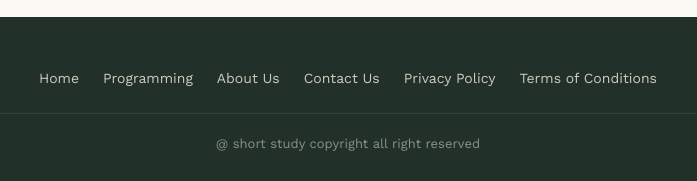
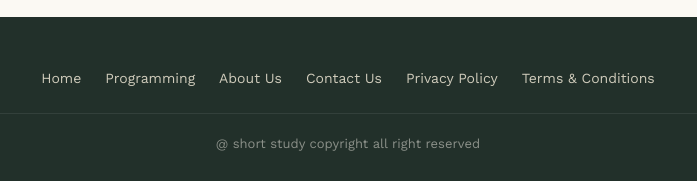
Before and after one commit to Fartiyal821/Short_Study_Official.com, a plain HTML site: page programming.html in a window 1280 px wide. Shown: the part 2436-2617 px from the top of the page, 292-989 px from the left. Drawn offline with nearby package versions, Linux system fonts and the light colour scheme.

Commit message:
Update programming.html

```diff
--- a/programming.html
+++ b/programming.html
@@ -683,7 +683,7 @@ html, body{overflow-x:hidden; width:100%;}
       <li><a href="about.html">About Us</a></li>
       <li><a href="contact.html">Contact Us</a></li>
       <li><a href="privacy-policy.html">Privacy Policy</a></li>
-      <li><a href="terms-conditions.html">Terms of Conditions</a></li>
+      <li><a href="terms-conditions.html">Terms & Conditions</a></li>
     </ul>
     <div class="footer-bottom">@ short study copyright all right reserved</div>
   </div>
```
